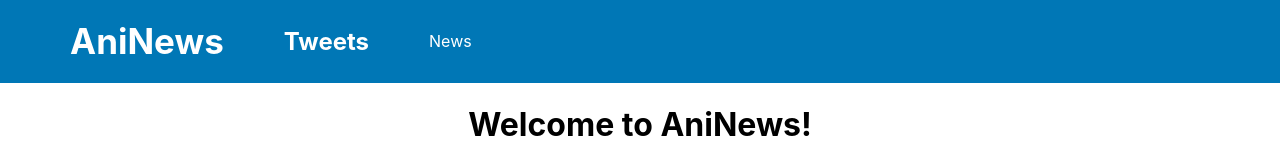
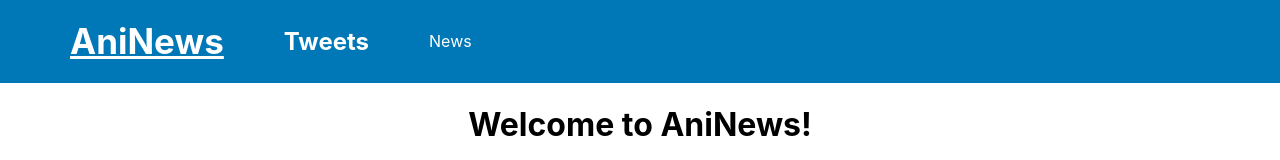
Before and after one commit to GoannaCodes/TwitterJikanNewsMashup, a React (Create React App) app in the folder client/: page / in a window 1280 px wide. In both pictures the pointer is over the link "AniNews". Shown: the top 160 px of the page. Built offline with nearby package versions, Linux system fonts and the light colour scheme.

Commit message:
Additional styling and added news to client router

```diff
--- a/client/src/App.css
+++ b/client/src/App.css
@@ -3,11 +3,13 @@ header{
   justify-content: space-between;
   background-color: #0077b6;
   color: white;
+  line-height: 15px;
 }
 
 .content{
   text-align: center;
 }
+
 nav ul{
   list-style: none;
   display: flex;
@@ -22,7 +24,7 @@ nav ul li h1{
 nav ul li{
   display: flex;
   padding: 5px 30px;
-  line-height: 15px;
+
 }
 
 nav ul li a{
@@ -31,3 +33,8 @@ nav ul li a{
   padding-bottom: 0;
   vertical-align: middle;
 }
+
+nav ul li a:hover{
+  text-decoration: underline;
+  color: #fff;
+}
--- a/client/src/App.js
+++ b/client/src/App.js
@@ -4,6 +4,7 @@ import {BrowserRouter as Router, Switch, Route} from "react-router-dom";
 import Navbar from "./components/Navbar";
 import Home from "./pages/Home";
 import {Tweets} from "./pages/Tweets";
+import News from "./pages/News";
 
 
 function App() {
@@ -13,7 +14,7 @@ function App() {
         <Navbar />
         <Switch>
           <Route exact path="/" component={Home}/>
-          {/* <Route exact path="/news" component={News}/>  */}
+          <Route exact path="/news" component={News}/>
           <Route exact path="/tweets" component={Tweets}/>
         </Switch>
       </Router>
```
